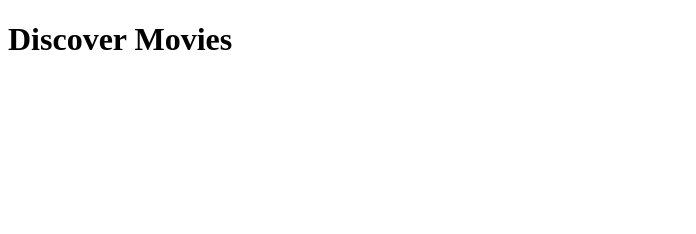
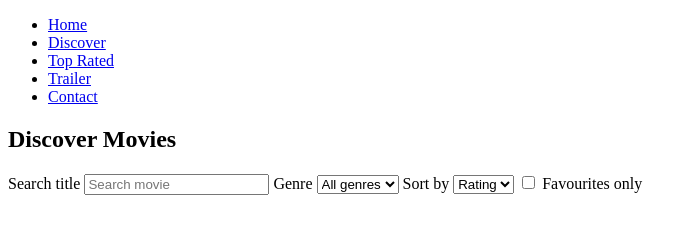
Before and after one commit to Nahom137/Duca, a plain HTML site: page discover.html in a window 1280 px wide. Shown: the whole page, without its empty margins (0-696 px from the left). Drawn offline with Linux system fonts and the light colour scheme.

Commit message:
Add discover page

```diff
--- a/discover.html
+++ b/discover.html
@@ -1,10 +1,48 @@
+
 <!DOCTYPE html>
 <html lang="en">
 <head>
     <meta charset="UTF-8">
     <meta name="viewport" content="width=device-width, initial-scale=1.0">
     <title>Discover</title>
+</head>
 <body>
-<h1>Discover Movies</h1>
+
+    <ul>
+        <li><a href="home.html">Home</a></li>
+        <li><a href="discover.html">Discover</a></li>
+        <li><a href="rating.html">Top Rated</a></li>
+        <li><a href="trailer.html">Trailer</a></li>
+        <li><a href="contact.html">Contact</a></li>
+    </ul>
+
+    <h2>Discover Movies</h2>
+
+    <form action="#">
+
+        <label for="s">Search title</label>
+        <input type="search" id="s" name="s" placeholder="Search movie">
+
+        <label for="g">Genre</label>
+        <select id="g" name="g">
+            <option value="all">All genres</option>
+            <option value="Drama">Drama</option>
+            <option value="Sci-Fi">Sci-Fi</option>
+            <option value="Action">Action</option>
+            <option value="Animation">Animation</option>
+            <option value="Thriller">Thriller</option>
+        </select>
+
+        <label for="o">Sort by</label>
+        <select id="o" name="o">
+            <option value="rating">Rating</option>
+            <option value="year">Year</option>
+            <option value="title">Title</option>
+        </select>
+
+        <input type="checkbox" id="f" name="f">
+        <label for="f">Favourites only</label>
+
+    </form>
 </body>
 </html>
```
